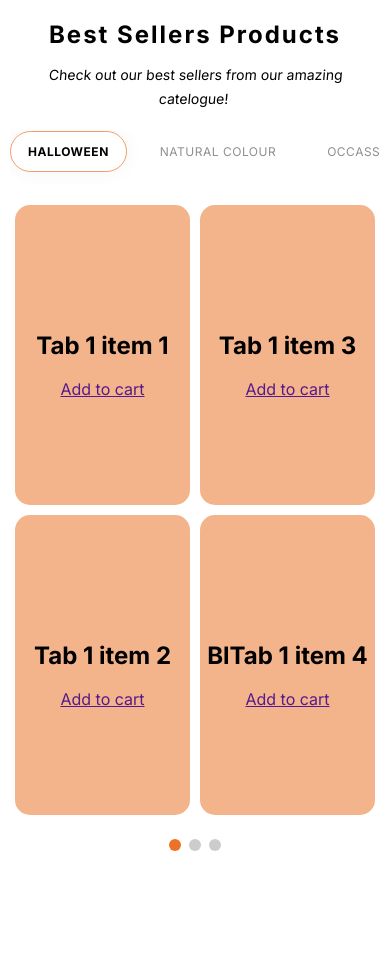
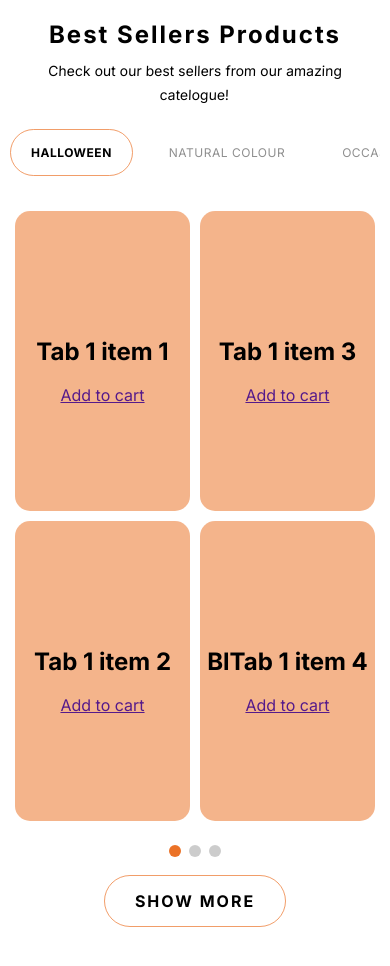
Before and after one commit to d12ilham/slider2, a plain HTML site: page index.html in a window 390 px wide. Before the commit the page ends 875 px from the top, so only its background shows below. Drawn offline with nearby package versions, Linux system fonts and the light colour scheme.

Commit message:
Add files via upload

```diff
--- a/index.html
+++ b/index.html
@@ -23,10 +23,7 @@
       <div class="__main-product-tabs-title-div">
         <div class="__main-product-tab-title-best-seller">
           <h2>Best Sellers Products</h2>
-          <p>
-            Check out our best<span> sellers </span>from our
-            <span>amazing</span> catelogue!
-          </p>
+          <p>Check out our best sellers from our amazing catelogue!</p>
         </div>
       </div>
 
@@ -190,6 +187,9 @@
             ></button>
           </div>
         </div>
+        <div class="__home-tab-show-more-btn">
+          <a href="">SHOW MORE</a>
+        </div>
       </section>
     </main>
 
--- a/style.css
+++ b/style.css
@@ -42,8 +42,9 @@ body {
 }
 .__main-product-tabs-title-div p {
   font-size: 14px;
-  transform: skewX(-5deg);
+  transform: skewX(-2deg);
   line-height: 24px;
+  margin-top: -10px;
 }
 
 .__main-product-tabs-section ul {
@@ -82,7 +83,7 @@ body {
   color: #000;
   border: 1px solid #eb7227b0;
   border-radius: 50px;
-  box-shadow: 0 0 20px rgba(0, 0, 0, 0.05);
+  /* box-shadow: 0 0 20px rgba(0, 0, 0, 0.05); */
 }
 
 .__main-product-tabs-content-child.active-tab {
@@ -162,6 +163,22 @@ body {
   display: none;
 }
 
+.__home-tab-show-more-btn {
+  margin-top: 50px;
+  margin-bottom: 50px;
+  text-align: center;
+}
+
+.__home-tab-show-more-btn a {
+  font-weight: 700;
+  color: #000;
+  border: 1px solid #eb7227b0;
+  border-radius: 50px;
+  text-decoration: none;
+  letter-spacing: 2px;
+  padding: 15px 30px;
+}
+
 @media (min-width: 768px) and (max-width: 979px) {
   .__main-product-tabs-section ul a {
     padding: 15px;
@@ -182,13 +199,13 @@ body {
     margin: 5px 0 20px 0;
     padding-bottom: 15px;
     justify-content: flex-start;
-    height: 40px;
+    min-height: 50px;
     overflow-x: scroll;
     gap: 15px;
   }
 
   .__main-product-tabs-section ul a {
-    padding: 12px 17px;
+    padding: 15px 20px;
     font-size: 12px;
     letter-spacing: 0.5px;
   }
@@ -223,4 +240,11 @@ body {
   .swiper-pagination-home-tab .swiper-pagination-bullet-active {
     background-color: #eb7227;
   }
+  .__home-tab-show-more-btn {
+    margin-top: 20px;
+    margin-bottom: 50px;
+  }
+  .__main-product-tabs-title-div p {
+    margin-top: 0;
+  }
 }
```
